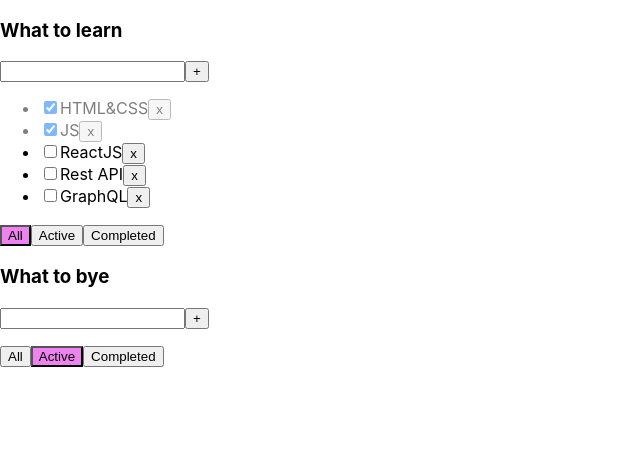
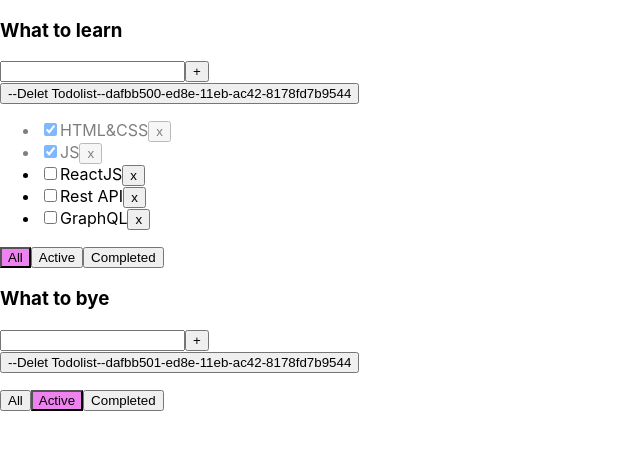
Before and after one commit to sokelova/todolist-text, a React (Create React App) app: page / in a window 1280 px wide. Shown: the top 450 px of the page, without its empty margins (0-640 px from the left). Built offline with nearby package versions, Linux system fonts and the light colour scheme.

Commit message:
commit mes

```diff
--- a/src/App.tsx
+++ b/src/App.tsx
@@ -15,16 +15,20 @@
     function addTask(title: string, todolistId: string) {
         let task = { id: v1(), title: title, isDone: false };
         let tasks = tasksObj[todolistId];
-        let newTasks = [task, ...tasks];
-        tasksObj[todolistId] = newTasks;
+        tasksObj[todolistId] = [task, ...tasks];
         setTasks({...tasksObj});
     }
 
     function removeTask(id: string, todolistId: string) {
         let tasks = tasksObj[todolistId];
-        let filteredTasks = tasks.filter(t => t.id != id);
-        tasksObj[todolistId] = filteredTasks;
+        tasksObj[todolistId] = tasks.filter(t => t.id != id);
         setTasks({...tasksObj});
+    }
+
+    function removeTodolist(todolistId: string) {
+        let delTodolist = todolists.filter(t => t.id != todolistId);
+        setTodolists(delTodolist);
+        delete tasksObj[todolistId];
     }
 
     function changeFilter(value: FilterValuesType, todolistId: string ) {
@@ -75,10 +79,10 @@
                 let tasksForTodolist = allTodolistTasks;
 
                 if (tl.filter === "active") {
-                    tasksForTodolist = allTodolistTasks.filter(t => t.isDone === false);
+                    tasksForTodolist = allTodolistTasks.filter(t => !t.isDone);
                 }
                 if (tl.filter === "completed") {
-                    tasksForTodolist = allTodolistTasks.filter(t => t.isDone === true);
+                    tasksForTodolist = allTodolistTasks.filter(t => t.isDone);
                 }
 
                return <Todolist
@@ -91,6 +95,7 @@
                    addTask={addTask}
                    changeTaskStatus={changeStatus}
                    filter={tl.filter}
+                   removeTodolist={removeTodolist}
                 />
                 })
             }
--- a/src/Todolist.tsx
+++ b/src/Todolist.tsx
@@ -18,6 +18,7 @@
     addTask: (title: string, todolistId: string) => void
     changeTaskStatus: (id:string, isDone: boolean, todolistId: string) => void
     filter: string
+    removeTodolist: (todolistId: string) => void
 }
 
 export function Todolist(props: PropsType) {
@@ -25,11 +26,14 @@
     const onAllClickHandler = () => { props.changeFilter("all", props.id);};
     const onActiveClickHandler = () => { props.changeFilter("active", props.id);};
     const onCompletedClickHandler = () => { props.changeFilter("completed", props.id);};
-
+    const removeTodolist = () => {
+        props.removeTodolist(props.id)
+    }
     return <div>
         <h3>{props.title}</h3>
         <div>
             <Input id={props.id} addTask={props.addTask}/>
+            <button onClick={removeTodolist}>--Delet Todolist--{props.id}</button>
         </div>
         <ul>
             {
```
